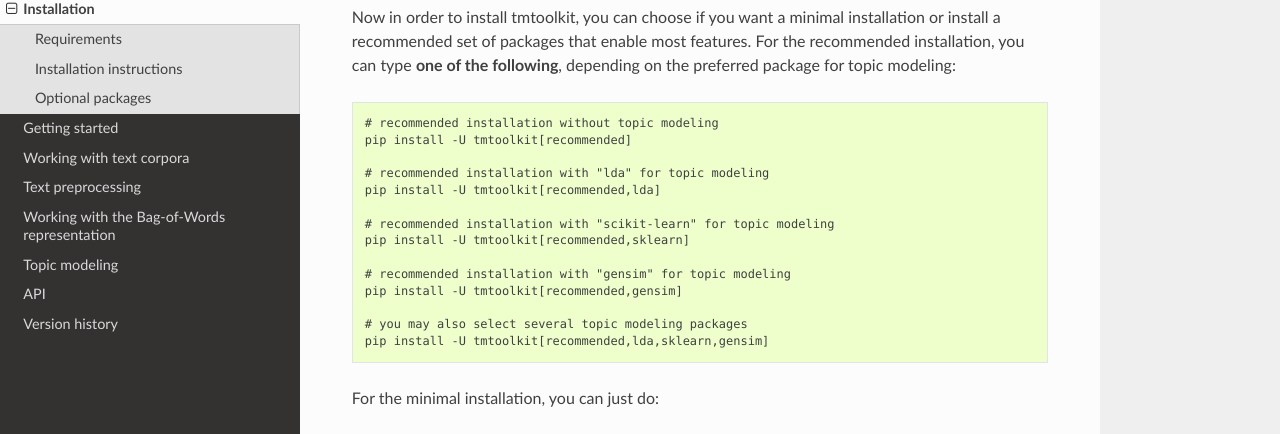
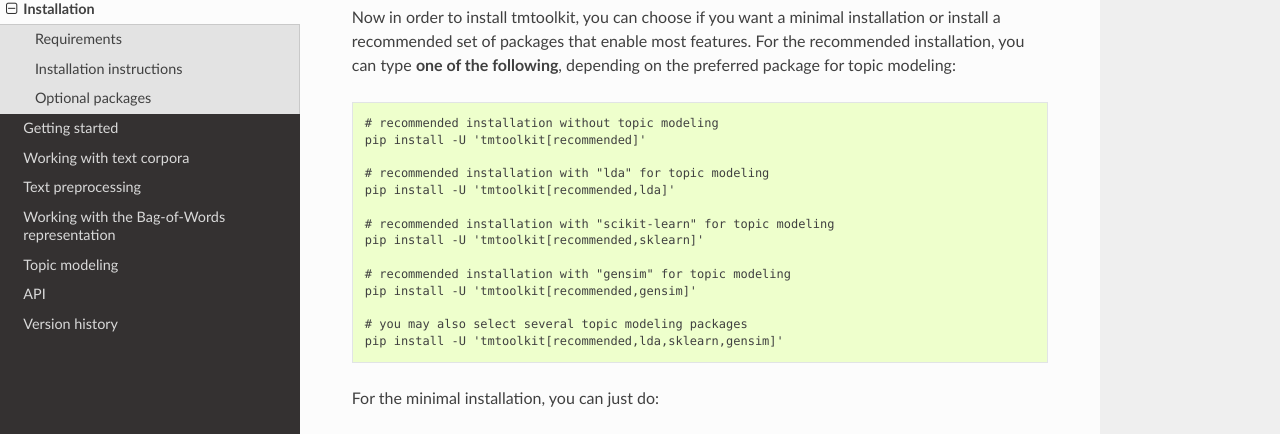
Before and after one commit to WZBSocialScienceCenter/tmtoolkit, a Sphinx documentation site: the page built from doc/source/install.rst, in a window 1280 px wide and 900 px high, scrolled down 1157 px. Shown: the part 144-578 px from the top of the window. Built offline with Sphinx 7.4.7 and the Read the Docs theme 2.0.0, drawn with Linux system fonts in a browser that asks for light colours.

```diff
--- a/doc/source/install.rst
+++ b/doc/source/install.rst
@@ -68,19 +68,19 @@ the preferred package for topic modeling:
 .. code-block:: text
 
     # recommended installation without topic modeling
-    pip install -U tmtoolkit[recommended]
+    pip install -U 'tmtoolkit[recommended]'
 
     # recommended installation with "lda" for topic modeling
-    pip install -U tmtoolkit[recommended,lda]
+    pip install -U 'tmtoolkit[recommended,lda]'
 
     # recommended installation with "scikit-learn" for topic modeling
-    pip install -U tmtoolkit[recommended,sklearn]
+    pip install -U 'tmtoolkit[recommended,sklearn]'
 
     # recommended installation with "gensim" for topic modeling
-    pip install -U tmtoolkit[recommended,gensim]
+    pip install -U 'tmtoolkit[recommended,gensim]'
 
     # you may also select several topic modeling packages
-    pip install -U tmtoolkit[recommended,lda,sklearn,gensim]
+    pip install -U 'tmtoolkit[recommended,lda,sklearn,gensim]'
 
 For the minimal installation, you can just do:
 
```
